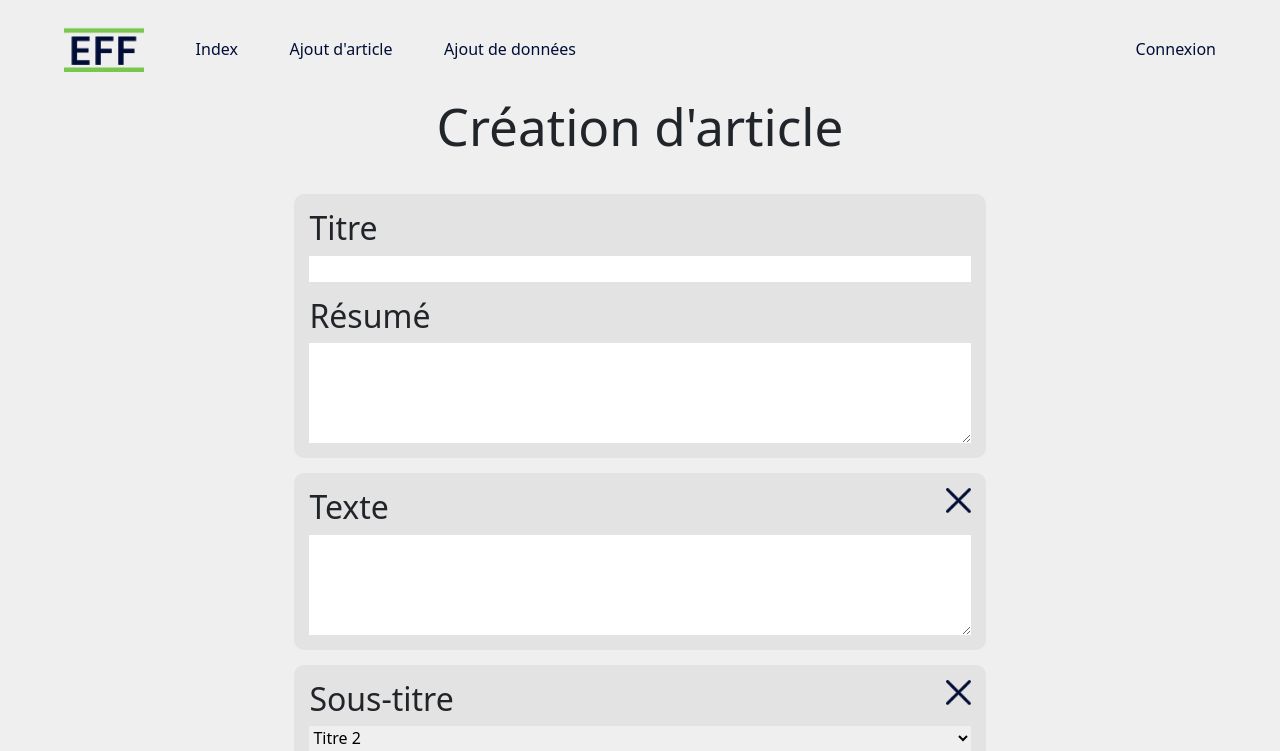
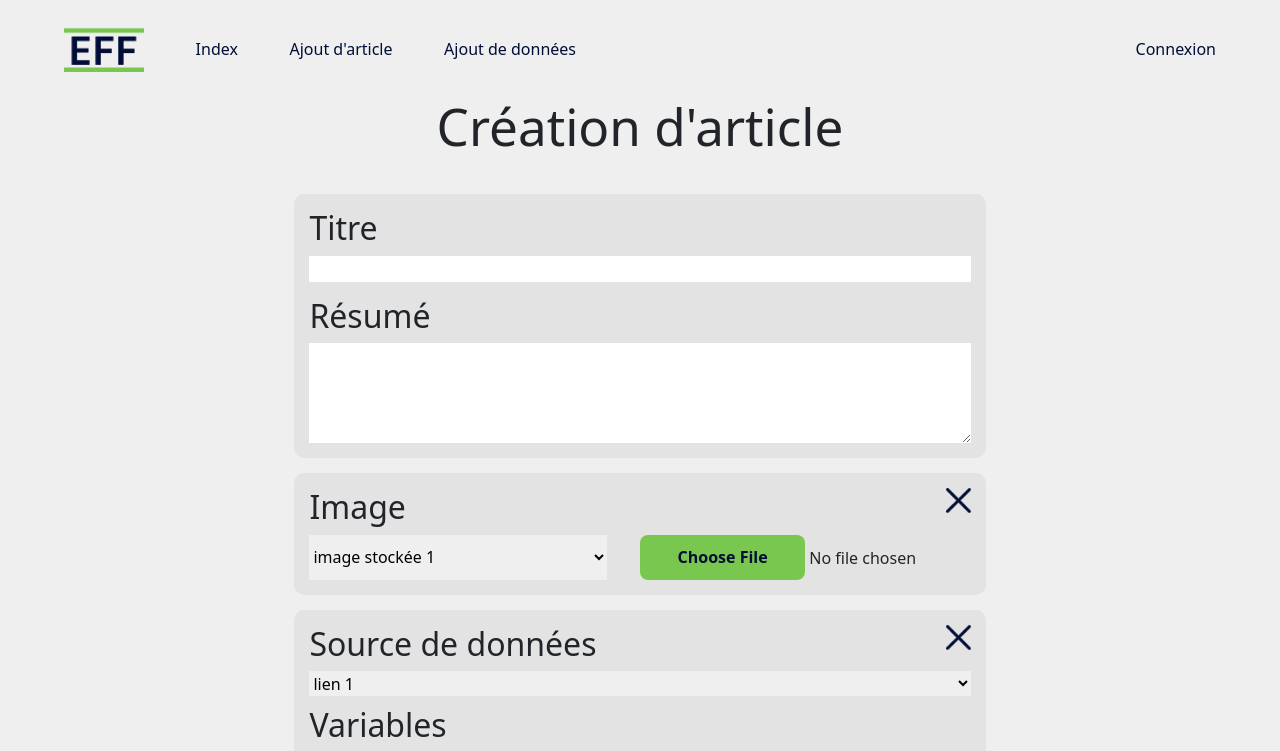
Before and after one commit to Lunicolorage/SAE5012, a React (Vite) app in the folder Front/: page /create in a window 1280 px wide. Shown: the top 751 px of the page. Built offline with nearby package versions, Linux system fonts and the light colour scheme.

Commit message:
suite ajout blocs + suite ajout dans tableau de texte et soustitre

```diff
--- a/Front/src/components/creationArticle/AjoutBloc.jsx
+++ b/Front/src/components/creationArticle/AjoutBloc.jsx
@@ -1,15 +1,23 @@
+import { useState } from "react";
 
 function AjoutBloc({article, setArticle}){
+    const [type, setType] = useState('')
+
+    // faire en sorte que ça gère sans avoir besoin de changer (ou modifier les selects)
 
     function handleChoixBloc(e){
-        switch (e.target.value){
+        setType(e.target.value);
+    }
+
+    function handleAjoutClick(){
+        // ajouter bloc choisi dans la page
+        switch (type){
             case "texte":
                 setArticle({
                     ...article,
                     sections: [
                         ...article.sections,
                         {
-                            id: 'id', // à changer
                             type: "texte",
                             contenu: {
                                 contenu: ""
@@ -18,11 +26,37 @@ function AjoutBloc({article, setArticle}){
                     ]
                 });
                 break;
+            case "titre":
+                setArticle({
+                    ...article,
+                    sections: [
+                        ...article.sections,
+                        {
+                            type: "titre",
+                            contenu: {
+                                texte: "",
+                                hierarchie: ""
+                            }
+                        }
+                    ]
+                })
+                break;
+            case "image":
+                setArticle({
+                    ...article,
+                    sections: [
+                        ...article.sections,
+                        {
+                            type: "image",
+                            contenu: {
+                                url: "",
+                                alt: ""
+                            }
+                        }
+                    ]
+                })
+            break;
         }
-    }
-
-    function handleAjoutClick(){
-        // ajouter bloc dans la page
         console.log("ajout bloc");
     }
 
@@ -33,9 +67,11 @@ function AjoutBloc({article, setArticle}){
                 <img src="src\assets\croix.png" alt="fermer" className="cross"></img>
             </div>
             <select name="choixBloc" id="choixBloc" onChange={handleChoixBloc}>
+                {/* rajouter option neutre pour par défaut ? */}
+                <option value="" >Choisissez un type de bloc</option>
                 <option value="texte">Texte</option>
-                <option value="sousTitre">Sous-titre</option>
-                <option value="img">Image</option>
+                <option value="titre">Sous-titre</option>
+                <option value="image">Image</option>
                 <option value="graphique">Graphique</option>
             </select>
             <button type="submit" onClick={handleAjoutClick}>Ajouter</button>
--- a/Front/src/components/creationArticle/PageCreationArticle.jsx
+++ b/Front/src/components/creationArticle/PageCreationArticle.jsx
@@ -38,9 +38,9 @@ function PageCreationArticle(){
                     }
                 })}
 
-                <Texte article={article} setArticle={setArticle}/>
+                {/* <Texte article={article} setArticle={setArticle}/> */}
 
-                <SousTitre article={article} setArticle={setArticle}/>
+                {/* <SousTitre article={article} setArticle={setArticle}/> */}
 
                 <Image article={article} setArticle={setArticle}/>
 
--- a/Front/src/components/creationArticle/SousTitre.jsx
+++ b/Front/src/components/creationArticle/SousTitre.jsx
@@ -1,44 +1,83 @@
 
-function SousTitre({article, setArticle}){
+function SousTitre({article, setArticle, index}){
 
     //à voir
+    // function handleSousTitreChange(e){
+    //     setArticle({
+    //         ...article,
+    //         sections:[
+    //             ...article.sections,
+    //             {
+    //                 type: "titre",
+    //                 contenu:{
+    //                     texte: e.target.value,
+    //                     ...article.sections.contenu
+    //                 }
+    //             }
+    //         ]
+    //     })
+    // }
+
+    // function handleTypeChange(e){
+    //     setArticle({
+    //         ...article,
+    //         sections:[
+    //             ...article.sections,
+    //             {
+    //                 type: "titre",
+    //                 contenu:{
+    //                     ...article.sections.contenu,
+    //                     hierarchie: e.target.value
+    //                 }
+    //             }
+    //         ]
+    //     })
+    // }
+
     function handleSousTitreChange(e){
-        setArticle({
-            ...article,
-            sections:[
-                ...article.sections,
-                {
-                    type: "titre",
-                    contenu:{
-                        texte: e.target.value,
-                        ...article.sections.contenu
-                    }
+        setArticle(prev => {
+            const sections = [...prev.sections]
+
+            sections[index] = {
+                ...sections[index],
+                type:"titre",
+                contenu:{
+                    ...sections[index].contenu,
+                    texte: e.target.value
                 }
-            ]
+            }
+            return {...prev, sections}
         })
     }
 
     function handleTypeChange(e){
-        setArticle({
-            ...article,
-            sections:[
-                ...article.sections,
-                {
-                    type: "titre",
-                    contenu:{
-                        ...article.sections.contenu,
-                        hierarchie: e.target.value
-                    }
+        setArticle(prev => {
+            const sections = [...prev.sections]
+
+            sections[index] = {
+                ...sections[index],
+                type:"titre",
+                contenu:{
+                    ...sections[index].contenu,
+                    hierarchie: e.target.value
                 }
-            ]
+            }
+            return {...prev, sections}
         })
     }
+
+    function handleCrossClick(){
+        const indexToRemove = index;
+        const sections = article.sections.filter((section, i)=> i!= indexToRemove)
+        setArticle({...article, sections: sections})
+    }
+
 
     return(
         <div className="zoneChoixSousTitre">
             <label htmlFor="choixSousTitre">
                 <h2>Sous-titre</h2>
-                <img src="src\assets\croix.png" alt="fermer" className="cross"></img>
+                <img src="src\assets\croix.png" alt="fermer" className="cross" onClick={handleCrossClick}></img>
             </label>
             <select onChange={handleTypeChange}>
                 <option value="h2">Titre 2</option>
--- a/Front/src/components/creationArticle/Texte.jsx
+++ b/Front/src/components/creationArticle/Texte.jsx
@@ -2,27 +2,55 @@
 function Texte({article, setArticle, index}){
 
     function handleTexteChange(e){
-        // changer pour utiliser l'index
 
-        const id = "test"; // à voir
+        setArticle(prev =>{
+            const sections = [...prev.sections];
 
-        const sectionsSansTexte = article.sections.filter(
-            section => section.id !== id
-        );
+            sections[index] = {
+                ...sections[index],
+                type:"texte",
+                contenu:{
+                    contenu: e.target.value
+                }
+            }
+            return {...prev, sections}
+        })
 
-        setArticle({
-            ...article,
-            sections:[
-                ...sectionsSansTexte,
-                {
-                    id: id,
-                    type:"texte",
-                    contenu:{
-                        contenu: e.target.value
-                    }
-                }
-            ]
-        })
+
+        // const sections = article.sections.map((section, i)=>{
+        //     if (i==index){
+        //         return {
+        //             ...section,
+        //             type:"texte",
+        //             contenu:{
+        //                 contenu: e.target.value
+        //             }
+        //         }
+        //     }
+        //     return sections;
+        // })
+
+
+        // setArticle({
+        //     ...article,
+        //     sections:[ newSections
+        //         // ...sectionsSansTexte,
+        //         // {
+        //         //     id: id,
+        //         //     type:"texte",
+        //         //     contenu:{
+        //         //         contenu: e.target.value
+        //         //     }
+        //         // }
+        //     ]
+        // })
+    }
+
+
+    function handleCrossClick(){
+        const indexToRemove = index;
+        const sections = article.sections.filter((section, i)=> i!= indexToRemove)
+        setArticle({...article, sections: sections})
     }
 
     return(
@@ -30,7 +58,7 @@ function Texte({article, setArticle, index}){
             {/* rajouter la croix dans le coin droit */}
             <label htmlFor="choixTexte">
                 <h2>Texte</h2>
-                <img src="/src/assets/croix.png" alt="fermer" className="cross"></img>
+                <img src="/src/assets/croix.png" alt="fermer" className="cross" onClick={handleCrossClick}></img>
             </label>
             <textarea id="choixTexte" rows="4" onChange={handleTexteChange}></textarea>
         </div>
```
